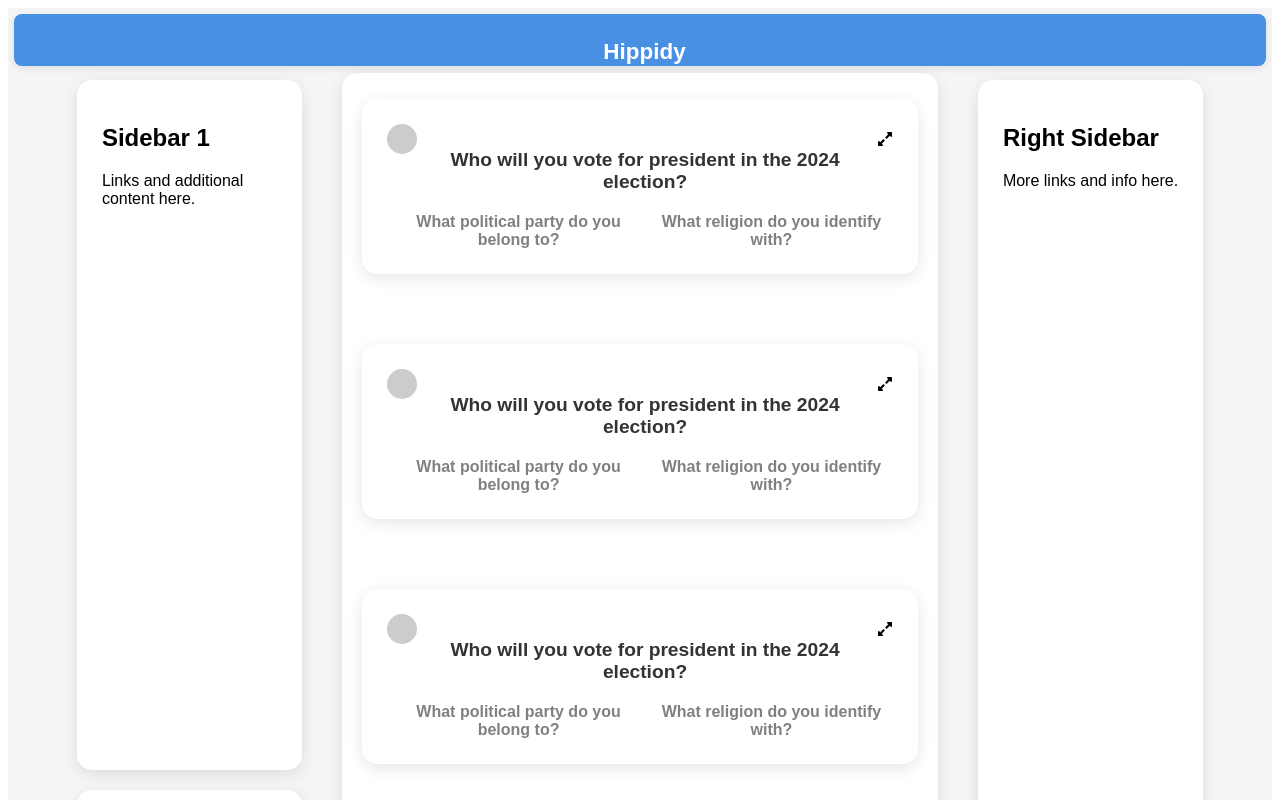
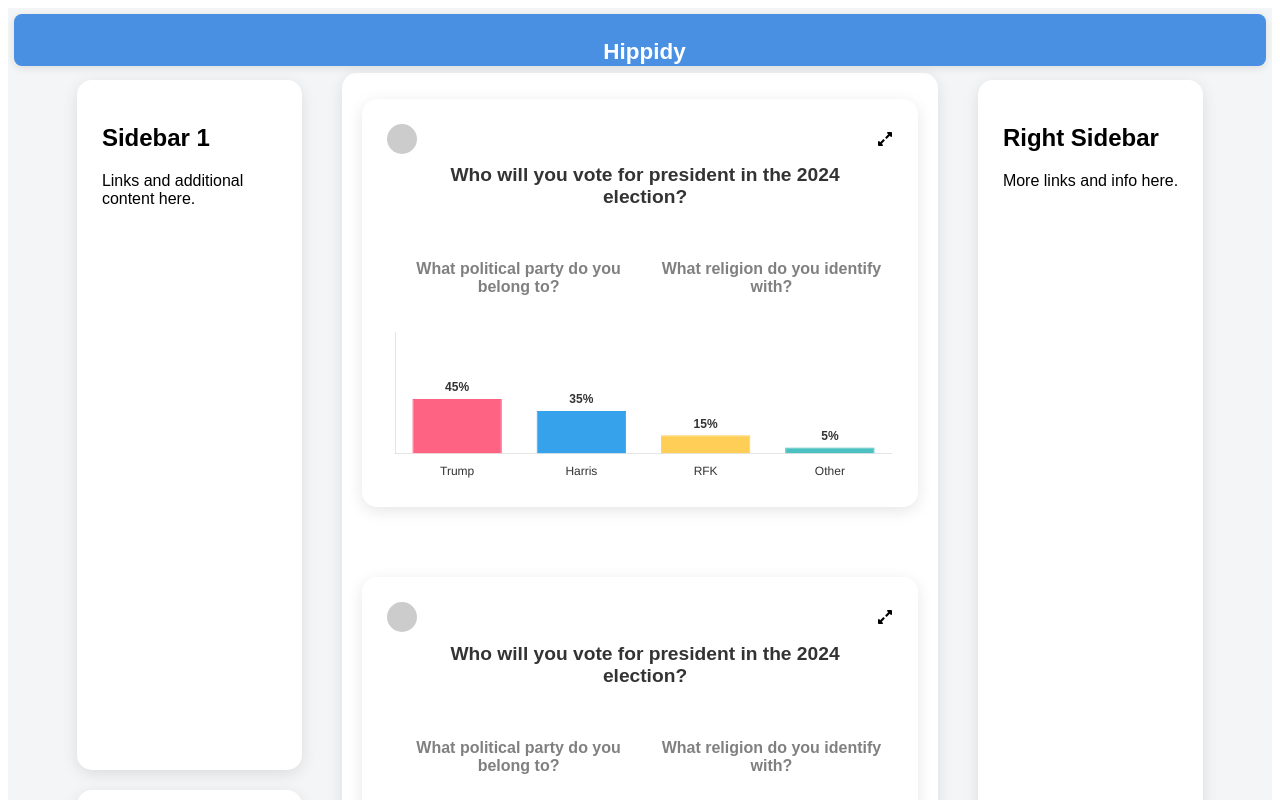
Before and after one commit to ilemberg/hippidy-v1, a React (Create React App) app: page / in a window 1280 px wide. Shown: the top 800 px of the page. Built offline with nearby package versions, Linux system fonts and the light colour scheme.

Commit message:
basic chart

```diff
--- a/src/pages/home/Home.css
+++ b/src/pages/home/Home.css
@@ -85,22 +85,21 @@
   display: flex;
   align-items: center;
   justify-content: space-between;
-margin-bottom: -25px;
+  margin-bottom: -25px;
+}
 
-}
 .hip-question-row {
   display: flex;
   align-items: center;
   justify-content: space-between;
- padding-left: 10px;
- padding-right: 10px;
+  padding-left: 10px;
+  padding-right: 10px;
+}
 
-}
 .hip-secondary-row {
   display: flex;
   align-items: center;
   justify-content: space-between;
-
 }
 
 .hip-profile-pic {
@@ -117,16 +116,15 @@ margin-bottom: -25px;
   color: #333;
   flex: 1;
   margin-left: 10px;
-  /* padding-top: 30px; */
 }
+
 .hip-secondary-question {
   font-size: 1em;
-  font-weight:600;
-  color:gray;
+  font-weight: 600;
+  color: gray;
   text-align: center;
   flex: 1;
   margin-left: 10px;
-  /* padding-top: 30px; */
 }
 
 .hip-expand-icon {
--- a/src/pages/home/views/Hip.js
+++ b/src/pages/home/views/Hip.js
@@ -1,23 +1,86 @@
-// Hip.js
 import React from 'react';
 import { FaExpandAlt } from 'react-icons/fa';
+import { Bar } from 'react-chartjs-2';
+import {
+  Chart as ChartJS,
+  CategoryScale,
+  LinearScale,
+  BarElement,
+  Title,
+  Tooltip,
+  Legend,
+} from 'chart.js';
+
+ChartJS.register(CategoryScale, LinearScale, BarElement, Title, Tooltip, Legend);
 
 const Hip = () => {
+  const chartData = {
+    labels: ['Trump', 'Harris', 'RFK', 'Other'],
+    datasets: [
+      {
+        data: [45, 35, 15, 5],
+        backgroundColor: ['#FF6384', '#36A2EB', '#FFCE56', '#4BC0C0'],
+        borderColor: ['#FF6384', '#36A2EB', '#FFCE56', '#4BC0C0'],
+        borderWidth: 1,
+      },
+    ],
+  };
+
+  const chartOptions = {
+    responsive: true,
+    maintainAspectRatio: false,
+    plugins: {
+      legend: { display: false },
+      tooltip: { enabled: false },
+    },
+    scales: {
+      x: {
+        grid: { display: false },
+        ticks: { color: '#333', font: { size: 12 } },
+      },
+      y: {
+        grid: { display: false },
+        ticks: { display: false },
+        beginAtZero: true,
+        max: 100,
+      },
+    },
+  };
+
+  const plugins = [{
+    id: 'textAboveBar',
+    afterDraw: (chart) => {
+      const { ctx, data, scales: { x, y } } = chart;
+      ctx.save();
+      ctx.font = 'bold 12px Arial';
+      ctx.textAlign = 'center';
+      ctx.textBaseline = 'bottom';
+      ctx.fillStyle = '#333';
+
+      data.datasets[0].data.forEach((value, index) => {
+        const xPosition = x.getPixelForValue(index);
+        const yPosition = y.getPixelForValue(value) - 5; // 5 pixels above the bar
+        ctx.fillText(`${value}%`, xPosition, yPosition);
+      });
+      ctx.restore();
+    }
+  }];
+
   return (
     <div className="hip-card">
       <div className="hip-top-row">
         <div className="hip-profile-pic"></div>
-
         <FaExpandAlt className="hip-expand-icon" />
       </div>
       <div className="hip-question-row">
-
-      <div className="hip-question">Who will you vote for president in the 2024 election?</div>
-
+        <h2 className="hip-question">Who will you vote for president in the 2024 election?</h2>
       </div>
       <div className="hip-secondary-row">
-      <div className="hip-secondary-question">What political party do you belong to?</div>
-      <div className="hip-secondary-question">What religion do you identify with?</div>
+        <p className="hip-secondary-question">What political party do you belong to?</p>
+        <p className="hip-secondary-question">What religion do you identify with?</p>
+      </div>
+      <div className="hip-bar-chart">
+        <Bar data={chartData} options={chartOptions} plugins={plugins} />
       </div>
     </div>
   );
```
